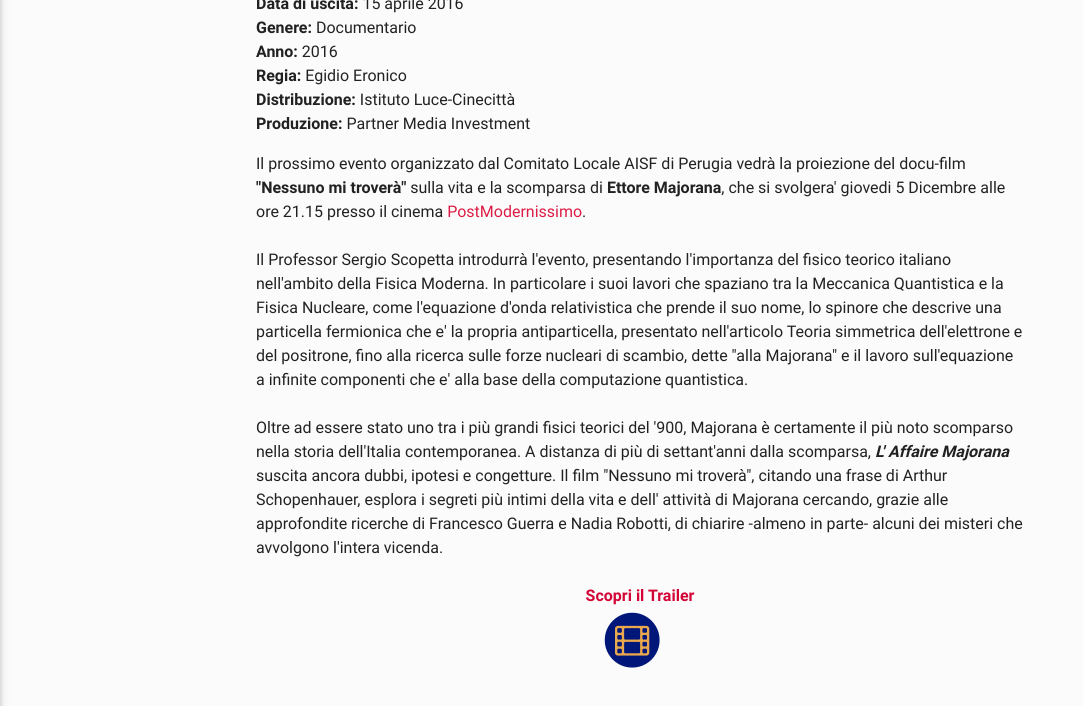
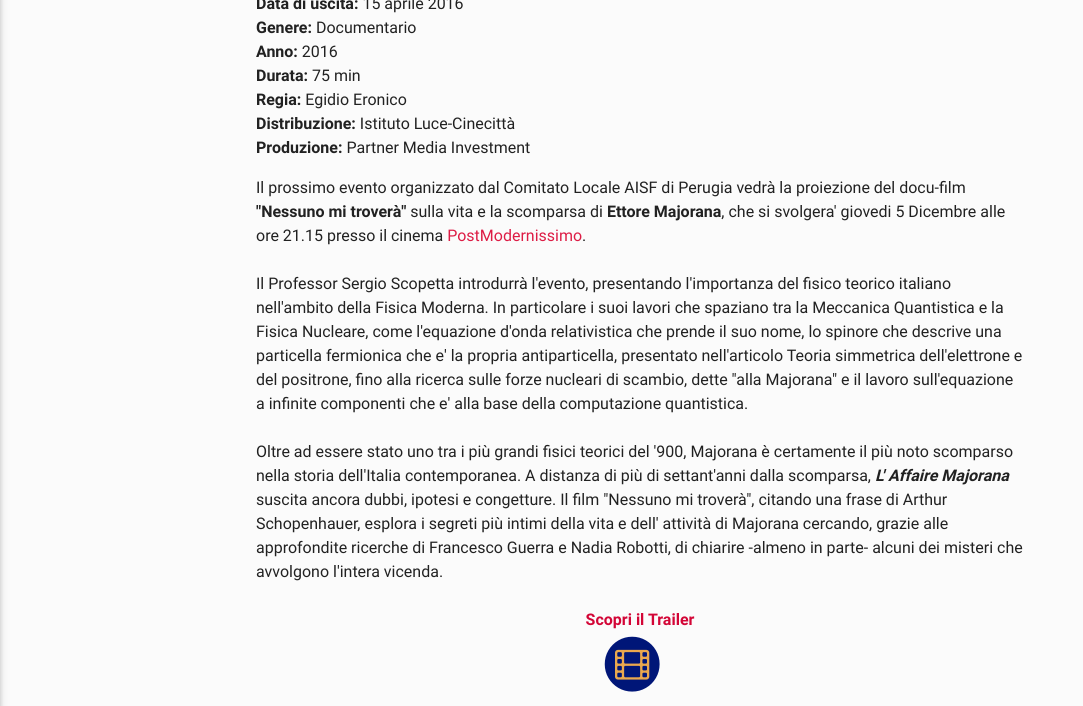
Before and after one commit to ai-sf/aisf_perugia, a Jekyll site: the page built from ProssimiEventi.html, in a window 1280 px wide and 900 px high, scrolled down 443 px, cut to the strip 194-900 px from the top of the window. Shown: the whole strip, without its empty margins (0-1083 px from the left). Built offline with Jekyll 4.4.1, drawn with Linux system fonts in a browser that asks for light colours; nearby versions of some CDN libraries.

Commit message:
Update ProssimiEventi.html

```diff
--- a/ProssimiEventi.html
+++ b/ProssimiEventi.html
@@ -20,6 +20,7 @@ description: Un film sulla vita e la scomparsa di Ettore Majorana
 <li><b>Data di uscita:</b> 15 aprile 2016</li>
 <li><b>Genere:</b> Documentario</li>
 <li><b>Anno:</b> 2016</li>
+<li><b>Durata:</b> 75 min</li>
 <li><b>Regia:</b> Egidio Eronico</li>
 <li><b>Distribuzione:</b> Istituto Luce-Cinecittà</li>
 <li><b>Produzione:</b> Partner Media Investment</li>
```
